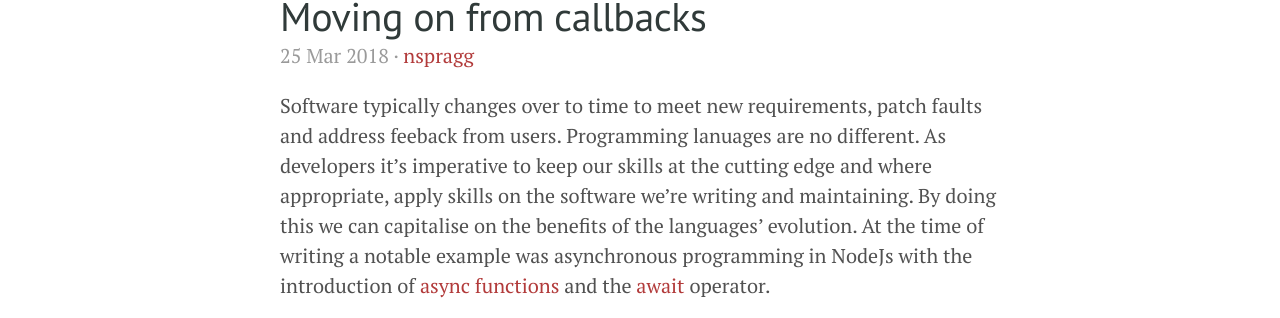
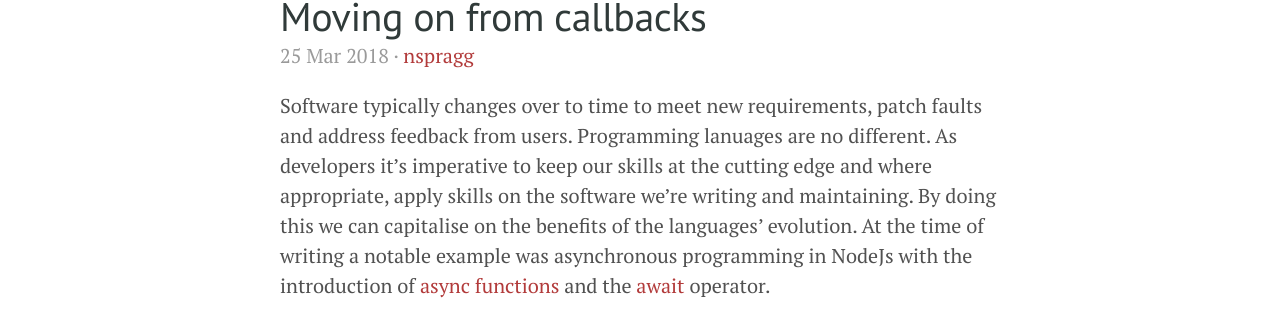
Before and after one commit to refactoring-by-example/refactoringbyexample.com, a Jekyll site: the page built from _posts/2018-03-22-moving-on-from-callbacks.md, in a window 1280 px wide and 900 px high. Shown: the part 160-478 px from the top of the window. Built offline with Jekyll 4.4.1, drawn with Linux system fonts in a browser that asks for light colours; comment, search, counter and statistics services are not loaded; some of the changed text lies outside the part shown.

Commit message:
Task: Fix typos.

```diff
--- a/_posts/2018-03-22-moving-on-from-callbacks.md
+++ b/_posts/2018-03-22-moving-on-from-callbacks.md
@@ -5,7 +5,7 @@
 categories: javascript
 author: nspragg
 ---
-Software typically changes over to time to meet new requirements, patch faults and address feeback from users. Programming lanuages are no different. As developers it's imperative to keep our skills at the cutting edge and where appropriate, apply skills on the software we're writing and maintaining. By doing this we can capitalise on the benefits of the languages' evolution. At the time of writing a notable example was asynchronous programming in NodeJs with the introduction of [async functions](https://developer.mozilla.org/en-US/docs/Web/JavaScript/Reference/Statements/async_function) and the [await](https://developer.mozilla.org/en-US/docs/Web/JavaScript/Reference/Operators/await) operator.
+Software typically changes over to time to meet new requirements, patch faults and address feedback from users. Programming lanuages are no different. As developers it's imperative to keep our skills at the cutting edge and where appropriate, apply skills on the software we're writing and maintaining. By doing this we can capitalise on the benefits of the languages' evolution. At the time of writing a notable example was asynchronous programming in NodeJs with the introduction of [async functions](https://developer.mozilla.org/en-US/docs/Web/JavaScript/Reference/Statements/async_function) and the [await](https://developer.mozilla.org/en-US/docs/Web/JavaScript/Reference/Operators/await) operator.
 
 Following on from refactoring an online media store ([Dealing with long conditionals](https://refactoringbyexample.com/2017/01/dealing-with-long-conditionals/)), this refactor demonstrates migrating from callbacks to async/await.
 
```
Also changed, not shown: other parts of _posts/2018-03-22-moving-on-from-callbacks.md (+3 -3 lines).
